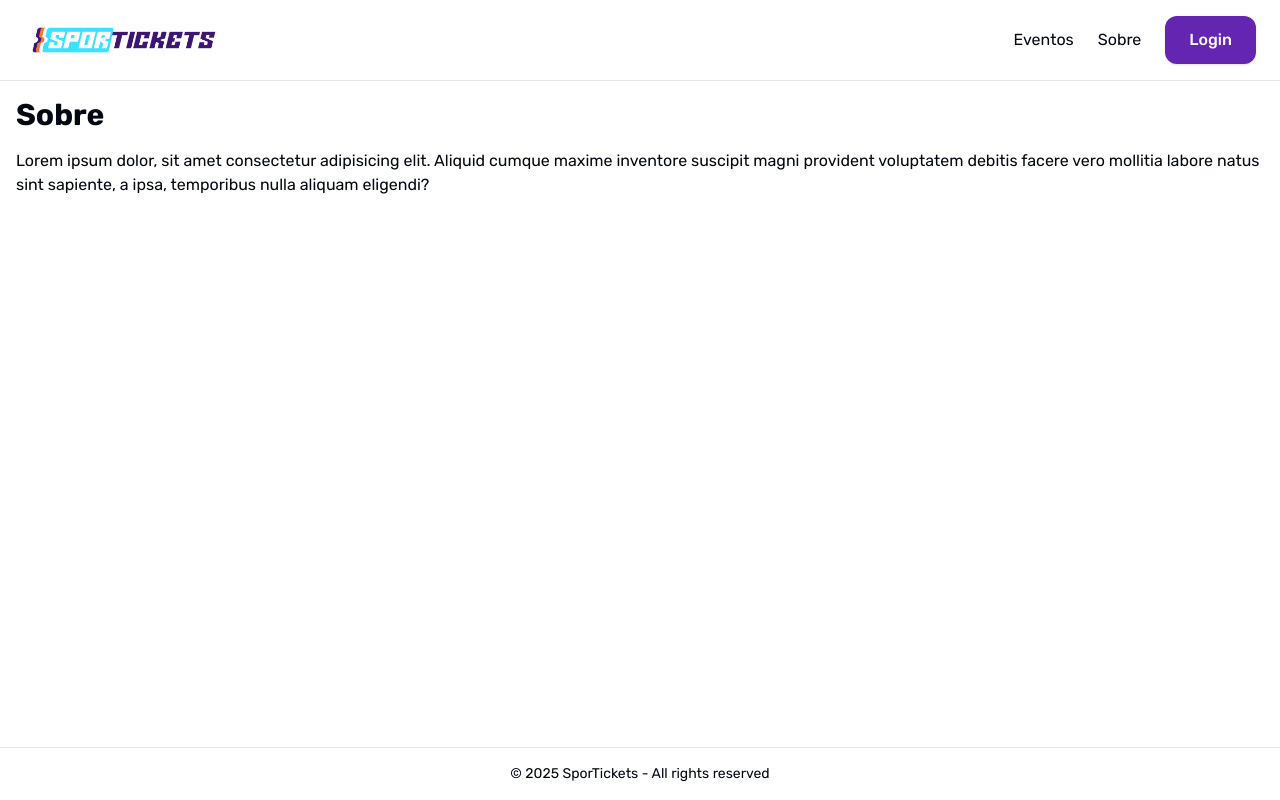
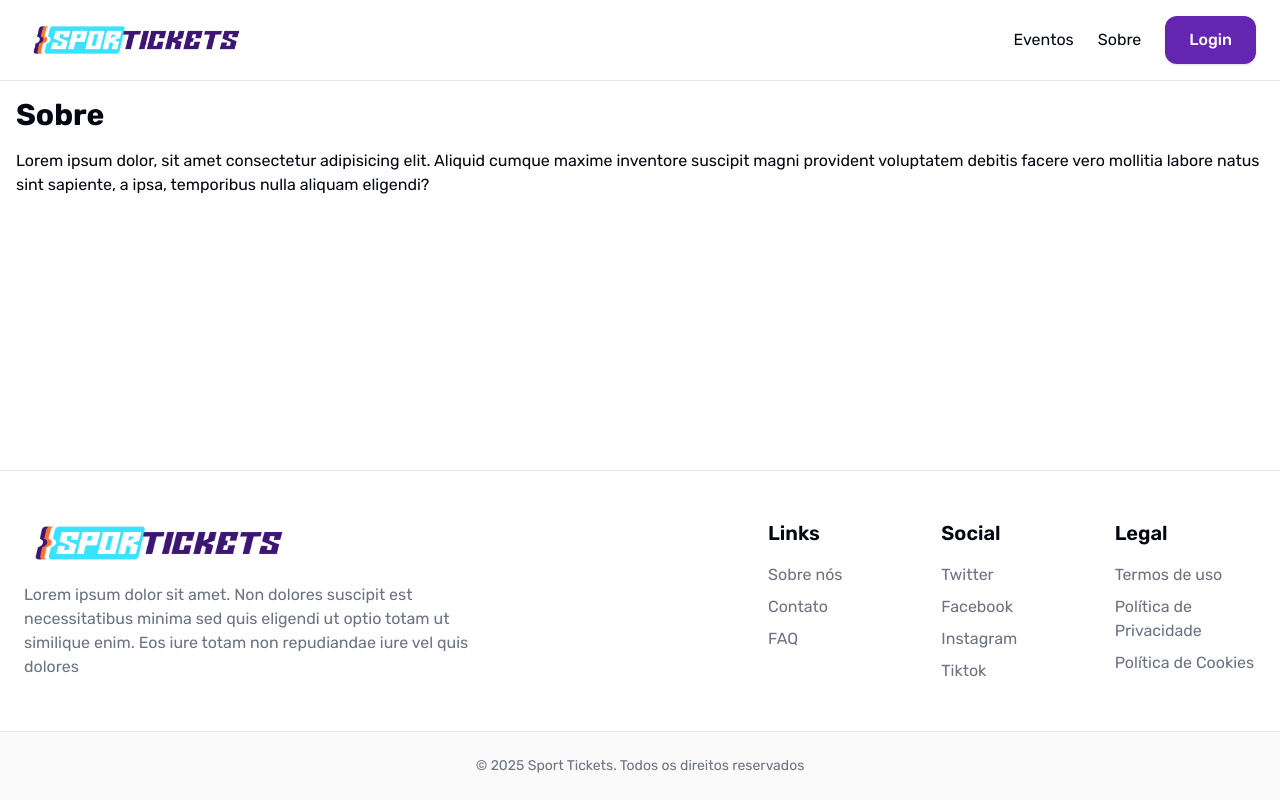
Before and after one commit to SporTickets-Repo/SporTickets-Front, a Next.js app: page /sobre in a window 1280 px wide. Built offline with nearby package versions, Linux system fonts and the light colour scheme.

Commit message:
feat: enhance footer and header components with new layout

```diff
--- a/components/footer.tsx
+++ b/components/footer.tsx
@@ -1,7 +1,136 @@
+import { Separator } from "@/components/ui/separator";
+import Image from "next/image";
+import Link from "next/link";
+
 export function Footer() {
   return (
-    <footer className="w-full border-t px-6 py-4 text-center text-sm bg-background">
-      © {new Date().getFullYear()} SporTickets - All rights reserved
+    <footer className="w-full border-t bg-background">
+      <div className="container mx-auto px-6 py-8 md:py-12">
+        <div className="grid grid-cols-1 md:grid-cols-2 gap-8 lg:gap-x-64">
+          {/* Logo and Description */}
+          <div className="space-y-4">
+            <Image
+              width={1500}
+              height={267}
+              src="/assets/logos/Logo-Horizontal-para-fundo-Branco.png"
+              alt="SporTickets"
+              className="h-12 w-auto"
+            />
+            <p className="text-md text-muted-foreground">
+              Lorem ipsum dolor sit amet. Non dolores suscipit est
+              necessitatibus minima sed quis eligendi ut optio totam ut
+              similique enim. Eos iure totam non repudiandae iure vel quis
+              dolores
+            </p>
+          </div>
+          <div className="grid grid-cols-1 gap-8 md:grid-cols-3">
+            {/* Links Column */}
+            <div>
+              <h3 className="mb-4 text-xl font-semibold">Links</h3>
+              <ul className="space-y-2">
+                <li>
+                  <Link
+                    href="/sobre-nos"
+                    className="text-md text-muted-foreground hover:text-foreground"
+                  >
+                    Sobre nós
+                  </Link>
+                </li>
+                <li>
+                  <Link
+                    href="/contato"
+                    className="text-md text-muted-foreground hover:text-foreground"
+                  >
+                    Contato
+                  </Link>
+                </li>
+                <li>
+                  <Link
+                    href="/faq"
+                    className="text-md text-muted-foreground hover:text-foreground"
+                  >
+                    FAQ
+                  </Link>
+                </li>
+              </ul>
+            </div>
+
+            {/* Social Column */}
+            <div>
+              <h3 className="mb-4 text-xl font-semibold">Social</h3>
+              <ul className="space-y-2">
+                <li>
+                  <Link
+                    href="https://twitter.com"
+                    className="text-md text-muted-foreground hover:text-foreground"
+                  >
+                    Twitter
+                  </Link>
+                </li>
+                <li>
+                  <Link
+                    href="https://facebook.com"
+                    className="text-md text-muted-foreground hover:text-foreground"
+                  >
+                    Facebook
+                  </Link>
+                </li>
+                <li>
+                  <Link
+                    href="https://instagram.com"
+                    className="text-md text-muted-foreground hover:text-foreground"
+                  >
+                    Instagram
+                  </Link>
+                </li>
+                <li>
+                  <Link
+                    href="https://tiktok.com"
+                    className="text-md text-muted-foreground hover:text-foreground"
+                  >
+                    Tiktok
+                  </Link>
+                </li>
+              </ul>
+            </div>
+
+            {/* Legal Column */}
+            <div className="">
+              <h3 className="mb-4 text-xl font-semibold">Legal</h3>
+              <ul className="space-y-2">
+                <li>
+                  <Link
+                    href="/termos"
+                    className="text-md text-muted-foreground hover:text-foreground"
+                  >
+                    Termos de uso
+                  </Link>
+                </li>
+                <li>
+                  <Link
+                    href="/privacidade"
+                    className="text-md text-muted-foreground hover:text-foreground"
+                  >
+                    Política de Privacidade
+                  </Link>
+                </li>
+                <li>
+                  <Link
+                    href="/cookies"
+                    className="text-md text-muted-foreground hover:text-foreground"
+                  >
+                    Política de Cookies
+                  </Link>
+                </li>
+              </ul>
+            </div>
+          </div>
+        </div>
+      </div>
+      <Separator />
+      <div className="text-center text-sm text-muted-foreground py-6 bg-[#FAFAFA]">
+        © {new Date().getFullYear()} Sport Tickets. Todos os direitos reservados
+      </div>
     </footer>
-  )
+  );
 }
--- a/components/header.tsx
+++ b/components/header.tsx
@@ -1,6 +1,6 @@
+import { Button } from "@/components/ui/button";
 import Image from "next/image";
 import Link from "next/link";
-import { Button } from "@/components/ui/button";
 
 export function Header() {
   return (
@@ -10,9 +10,9 @@ export function Header() {
         <Image
           src="/assets/logos/Logo-Horizontal-para-fundo-Branco.png"
           alt="Logo"
-          width={200}
-          height={40}
-          className=" cursor-pointer"
+          width={1500}
+          height={267}
+          className=" cursor-pointer h-10 w-auto"
         />
       </Link>
 
--- /dev/null
+++ b/components/ui/separator.tsx
@@ -0,0 +1,31 @@
+"use client"
+
+import * as React from "react"
+import * as SeparatorPrimitive from "@radix-ui/react-separator"
+
+import { cn } from "@/lib/utils"
+
+const Separator = React.forwardRef<
+  React.ElementRef<typeof SeparatorPrimitive.Root>,
+  React.ComponentPropsWithoutRef<typeof SeparatorPrimitive.Root>
+>(
+  (
+    { className, orientation = "horizontal", decorative = true, ...props },
+    ref
+  ) => (
+    <SeparatorPrimitive.Root
+      ref={ref}
+      decorative={decorative}
+      orientation={orientation}
+      className={cn(
+        "shrink-0 bg-border",
+        orientation === "horizontal" ? "h-[1px] w-full" : "h-full w-[1px]",
+        className
+      )}
+      {...props}
+    />
+  )
+)
+Separator.displayName = SeparatorPrimitive.Root.displayName
+
+export { Separator }
--- a/package.json
+++ b/package.json
@@ -14,6 +14,7 @@
     "@radix-ui/react-popover": "^1.1.6",
     "@radix-ui/react-progress": "^1.1.2",
     "@radix-ui/react-select": "^2.1.6",
+    "@radix-ui/react-separator": "^1.1.2",
     "@radix-ui/react-slot": "^1.1.2",
     "axios": "^1.7.9",
     "class-variance-authority": "^0.7.1",
```
Also changed, not shown: 1 other file (tests, documents, lock files or other folders).
